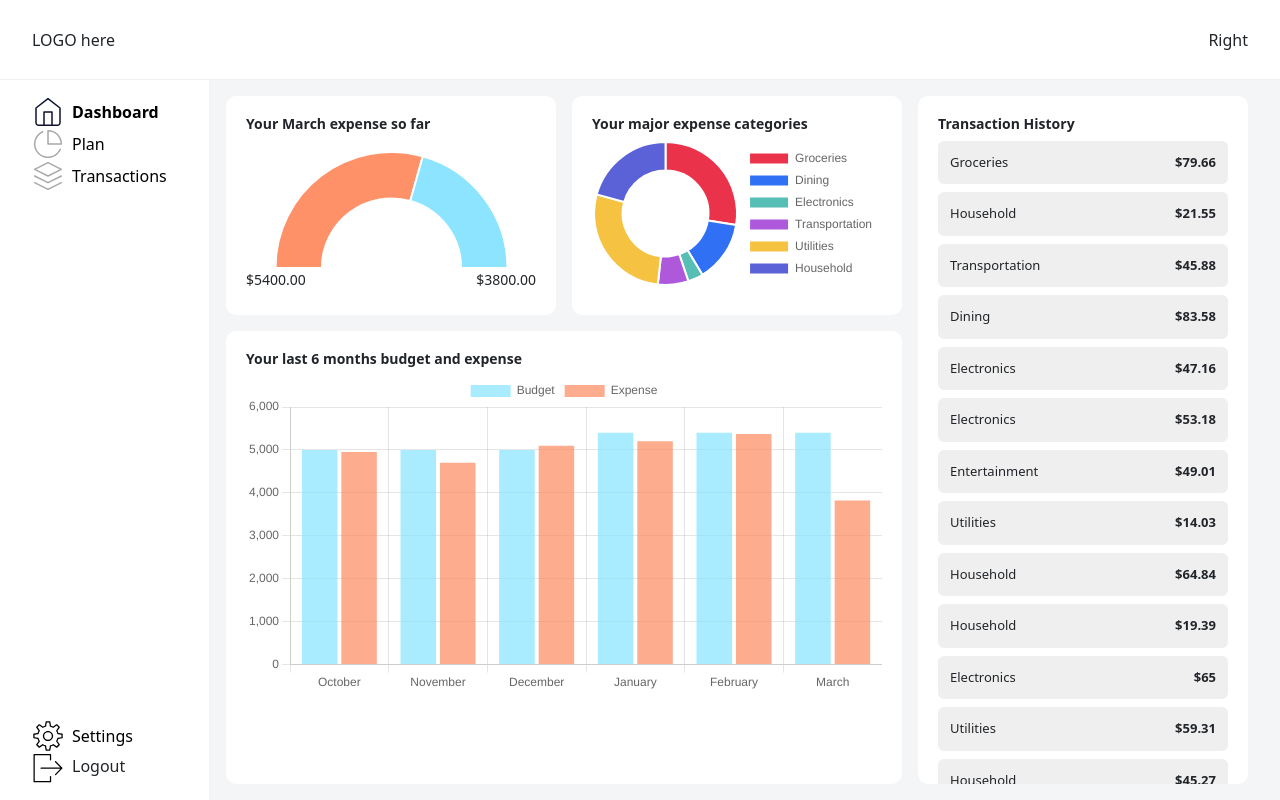
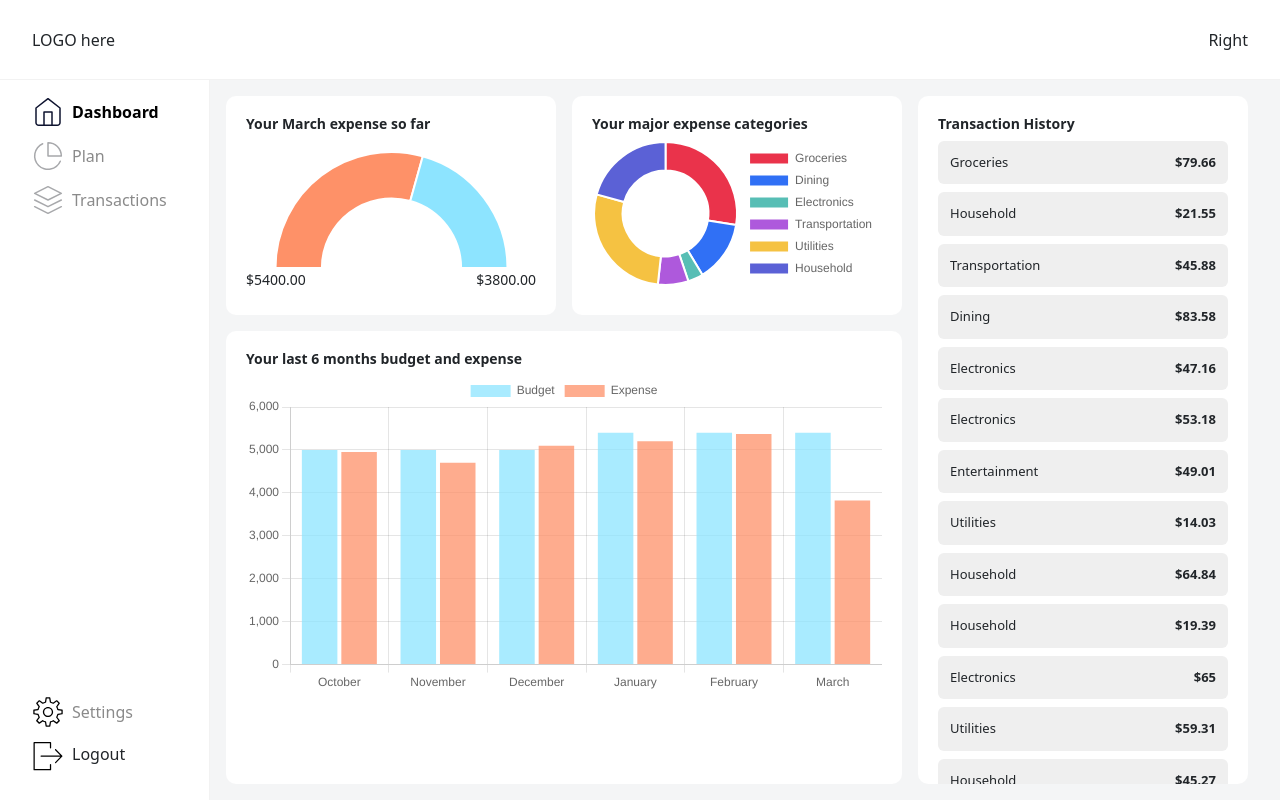
Before and after one commit to Byte-the-Budget/byte_the_budget, a React (Create React App) app in the folder client/: page /dashboard in a window 1280 px wide. Built offline with nearby package versions, Linux system fonts and the light colour scheme.

Commit message:
feat: update sidebar styling

```diff
--- a/client/src/components/Sidebar/index.js
+++ b/client/src/components/Sidebar/index.js
@@ -16,26 +16,26 @@ function SideBar() {
     <div className="side-bar">
       <div className="d-flex flex-column justify-content-between" style={{height: '100%'}}>
         <ul className="nav flex-column">
-          <NavLink to="/dashboard" end className={({ isActive }) => getNavLinkClass(isActive)}>
+          <NavLink to="/dashboard" end className={({ isActive }) => getNavLinkClass(isActive)} style={{ marginBottom: '12px' }}>
             <DashboardIcon style={{ marginRight: '8px' }}/>
             <span>Dashboard</span>
           </NavLink>
-          <NavLink to="/dashboard/plan" className={({ isActive }) => getNavLinkClass(isActive)}>
+          <NavLink to="/dashboard/plan" className={({ isActive }) => getNavLinkClass(isActive)} style={{ marginBottom: '12px' }}>
             <PlanIcon style={{ marginRight: '8px' }}/>
             <span>Plan</span>
           </NavLink>
-          <NavLink to="/dashboard/transactions" className={({ isActive }) => getNavLinkClass(isActive)}>
+          <NavLink to="/dashboard/transactions" className={({ isActive }) => getNavLinkClass(isActive)} style={{ marginBottom: '12px' }}>
             <TransactionsIcon style={{ marginRight: '8px' }}/>
             <span>Transactions</span>
           </NavLink>
         </ul>
 
         <ul className="nav flex-column">
-          <NavLink to="/dashboard/settings" className={({ isActive }) => getNavLinkClass(isActive)}>
+          <NavLink to="/dashboard/settings" className={({ isActive }) => getNavLinkClass(isActive)} style={{ marginBottom: '12px' }}>
             <SettingsIcon style={{ marginRight: '8px' }}/>
             <span>Settings</span>
           </NavLink>
-          <div>
+          <div style={{ marginBottom: '12px' }}>
             <LogoutIcon style={{ marginRight: '8px' }}/>
             <span>Logout</span>
           </div>
--- a/client/src/components/Sidebar/sidebar.css
+++ b/client/src/components/Sidebar/sidebar.css
@@ -11,7 +11,7 @@
 }
 
 .inactive-link {
-  color: #000000
+  color: #8a8a8a
 }
 
 .active-icon {
```
